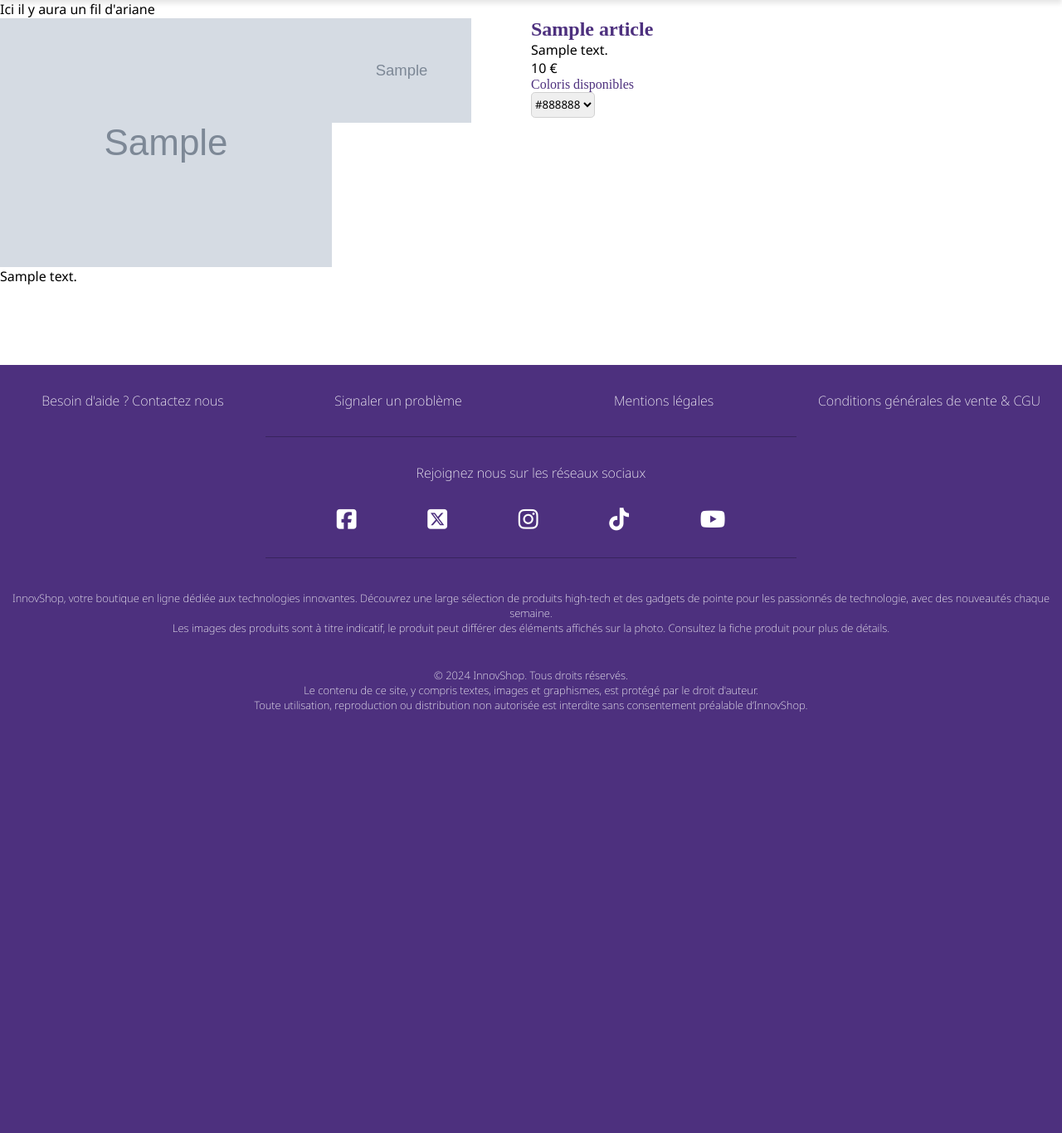
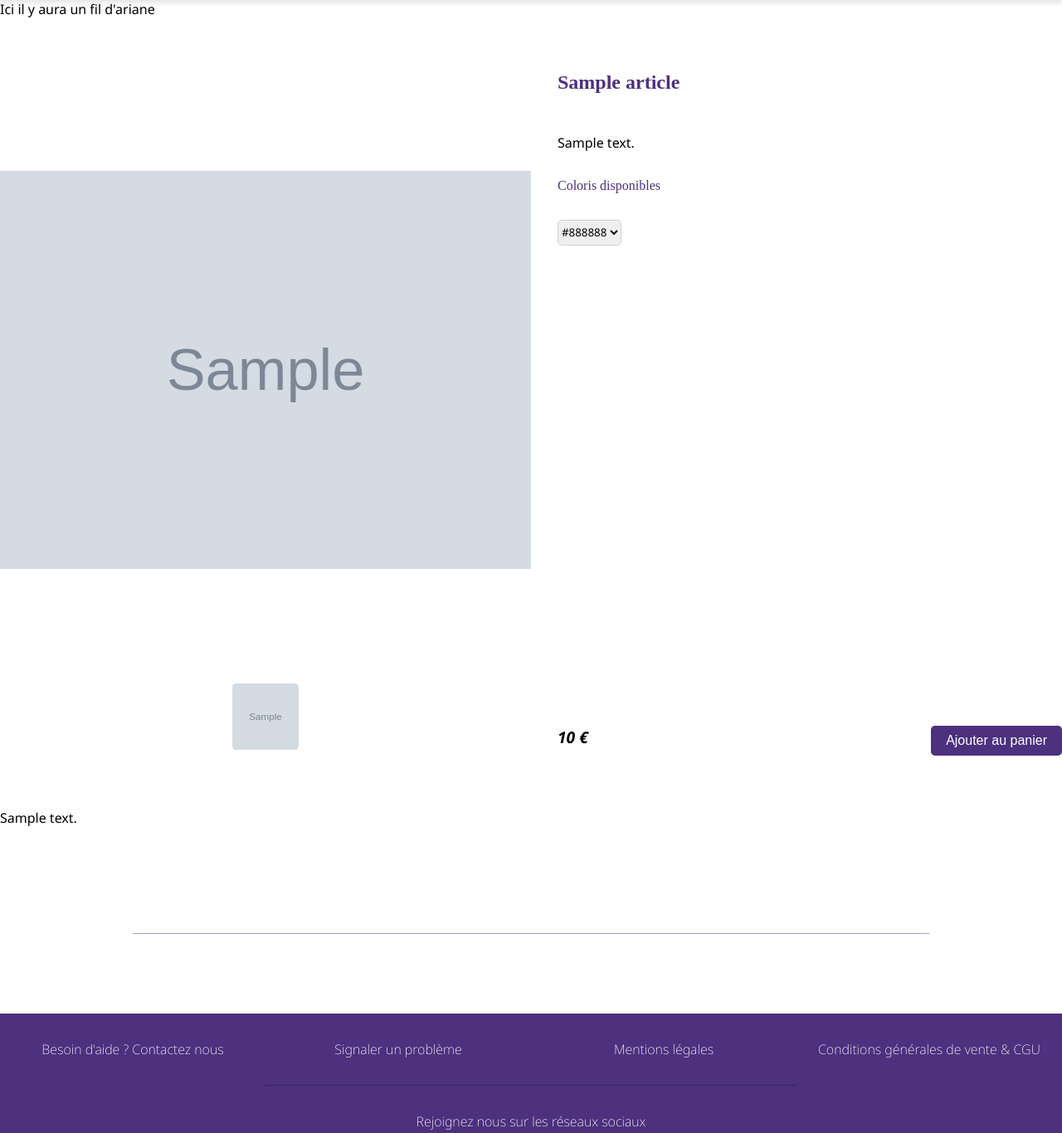
Before and after one commit to Rirteez/innovshop, a Symfony app: template templates/article/show.html.twig in a window 1280 px wide. Shown: the part 96-1462 px from the top of the page at 83% size. Before the commit the page ends 954 px from the top, so only its background shows below. Run offline with Twig, Linux system fonts and the light colour scheme; the template is opened without the code that fills it: most values are stand-ins (such as "Sample title", 1, 10 or a date in 2020); grey boxes marked "Sample" are stand-in pictures; style sheets or scripts are compiled from the project's sources; some libraries are stand-ins or nearby versions; some web fonts are replaced.

Commit message:
Content article ok - images articles quasi ok

```diff
--- a/assets/app.js
+++ b/assets/app.js
@@ -45,4 +45,18 @@ document.addEventListener('DOMContentLoaded', () => {
     });
 
 
+    //////////////////////////////////// GESTION DE LA PHOTO AFFICHEE SUR LA PAGE IMAGE ////////////////////////////////
+    const thumbnails = document.querySelectorAll('.select-image'); // Sélectionne toutes les miniatures
+    const mainImage = document.getElementById('mainImage'); // Sélectionne l'image principale
+
+    thumbnails.forEach(thumbnail => {
+        thumbnail.addEventListener('click', () => {
+            // Change la source de l'image principale
+            mainImage.src = thumbnail.src;
+
+            // Optionnel : ajoute une classe active pour marquer la miniature sélectionnée
+            thumbnails.forEach(t => t.classList.remove('active-thumbnail'));
+            thumbnail.classList.add('active-thumbnail');
+        });
+    });
 });
--- a/assets/styles/app.scss
+++ b/assets/styles/app.scss
@@ -118,6 +118,23 @@ footer {
 .col-4 {
     width: 25%;
 }
+/* ---------- LIGNE ---------- */
+/* Hauteur de ligne */
+.row-1 {
+    height: 100%;
+}
+.row-3-4 {
+    height: 75%;
+}
+.row-2 {
+    height: 50%;
+}
+.row-3 {
+    height: 30%;
+}
+.row-4 {
+    height: 25%;
+}
 /* ----- MARGES ET PADDING ----- */
 /* marges partout */
 .mg-1 {
@@ -131,6 +148,32 @@ footer {
 }
 .mg-4 {
     margin: 4em;
+}
+/* marges dessous */
+.mgb-1 {
+    margin-bottom: 1em;
+}
+.mgb-2 {
+    margin-bottom: 2em;
+}
+.mgb-3 {
+    margin-bottom: 3em;
+}
+.mgb-4 {
+    margin-bottom: 4em;
+}
+/* marges dessus */
+.mgt-1 {
+    margin-top: 1em;
+}
+.mgt-2 {
+    margin-top: 2em;
+}
+.mgt-3 {
+    margin-top: 3em;
+}
+.mgt-4 {
+    margin-top: 4em;
 }
 /* marges cotés */
 .mgx-1 {
@@ -680,28 +723,82 @@ footer {
 /* --------------------------------------------------- */
 .images-article {
     display: flex;
+    flex-direction: column;
+    gap: 1rem;
 
-    .selector-images {
+    .main-image-container {
         display: flex;
-        flex-direction: column;
-        justify-content: space-between;
+        justify-content: center;
+        align-items: center;
+
+        img {
+            width: 100%;
+            height: 720px;
+            object-fit: contain;
+            border-radius: 1rem;
+        }
     }
 
-    img {
-        max-width: 70%;
-        object-fit: cover;
-    }
+    .selector-images-row {
+        display: flex;
+        justify-content: center;
+        gap: 0.5rem;
+        overflow-x: auto;
 
-    &.select-image {
-        display: block;
-        max-width: 20%;
+        img {
+            cursor: pointer;
+            width: 80px;
+            height: 80px;
+            object-fit: cover;
+            border: 2px solid transparent;
+            transition: border-color 0.3s ease;
+            border-radius: 0.4rem;
+        }
+
+        img:hover {
+            border-color: #4d307e;
+        }
+
+        &::-webkit-scrollbar {
+            height: 6px;
+        }
+
+        &::-webkit-scrollbar-track {
+            background: #f7f4fc;
+            border-radius: 4px;
+        }
+
+        &::-webkit-scrollbar-thumb {
+            background-color: #4d307e;
+            border-radius: 4px;
+        }
+
+        &::-webkit-scrollbar-thumb:hover {
+            background-color: #ab9cc5;
+        }
     }
 }
-
+.active-thumbnail {
+    opacity: 30%;
+}
 .content-article {
-
+    display: flex;
+    flex-direction: column;
+    justify-content: space-between;
+    box-sizing: border-box;
+    padding-left: 2rem;
 
     h4 {
         font-weight: 200;
     }
 }
+.description-detail-article {
+    text-align: justify;
+}
+.prix-article {
+    display: inline;
+}
+.prix-panier-article-show {
+    display: flex;
+    justify-content: space-between;
+}
--- a/templates/article/show.html.twig
+++ b/templates/article/show.html.twig
@@ -7,14 +7,22 @@
 
         <p>Ici il y aura un fil d'ariane</p>
 
-        <div class="row">
+        <div class="row mgy-4">
 
 
             <div class="images-article col-2">
-                <img src="/images/uploads/{{ article.images[0] }}" alt="">
-                <div class="selector-images">
+
+                <!-- Image principale -->
+                <div class="main-image-container">
+                    <img src="/images/uploads/{{ article.images[0] }}" alt="" id="mainImage"/>
+                </div>
+
+                <!-- Ligne de miniatures -->
+                <div class="selector-images-row">
                     {% for image in article.images %}
-                        <img class="select-image" src="/images/uploads/{{ image }}" alt="">
+                        <div class="row-4">
+                            <img class="select-image" src="/images/uploads/{{ image }}" alt=""/>
+                        </div>
                     {% endfor %}
                 </div>
             </div>
@@ -23,12 +31,10 @@
 
 
             <div class="content-article col-2">
-                <h2>{{ article.title }}</h2>
+                <div>
+                    <h2 class="mgb-2">{{ article.title }}</h2>
                     <p>{{ article.description | raw }}</p>
-
-                <p>{{ article.price }} €</p>
-
-                <h4>Coloris disponibles</h4>
+                    <h4 class="mgy-2">Coloris disponibles</h4>
                     <form action="">
                         <select name="" id="">
                             {% for color in article.colors %}
@@ -36,10 +42,17 @@
                             {% endfor %}
                         </select>
                     </form>
+
+                </div>
+                <div class="prix-panier-article-show">
+                    <p class="prix-article">{{ article.price }} €</p>
+                    <button class="button button--primary">Ajouter au panier</button>
+                </div>
+
             </div>
         </div>
-
-        <p>{{ article.descriptionDetail | raw }}</p>
+        <div class="description-detail-article mgt-4">{{ article.descriptionDetail | raw }}</div>
+        <div class="separation"></div>
 
 
 
```
Also changed, not shown: public/images/uploads/Capture d'écran 2023-08-07 214032.png (added), public/images/uploads/Capture d'écran 2023-08-08 113954.png (added), public/images/uploads/Capture d'écran 2023-08-11 113555.png (added), public/images/uploads/Capture d'écran 2023-08-13 181808.png (added), public/images/uploads/Capture d'écran 2023-08-20 135347.png (added), public/images/uploads/Capture d'écran 2023-10-03 211643.png (added), public/images/uploads/Capture d'écran 2023-12-06 092327.png (added), public/images/uploads/Capture d'écran 2024-07-01 213040.png (added), 2 other files. Lines whose indentation alone changed are shown as unchanged.
